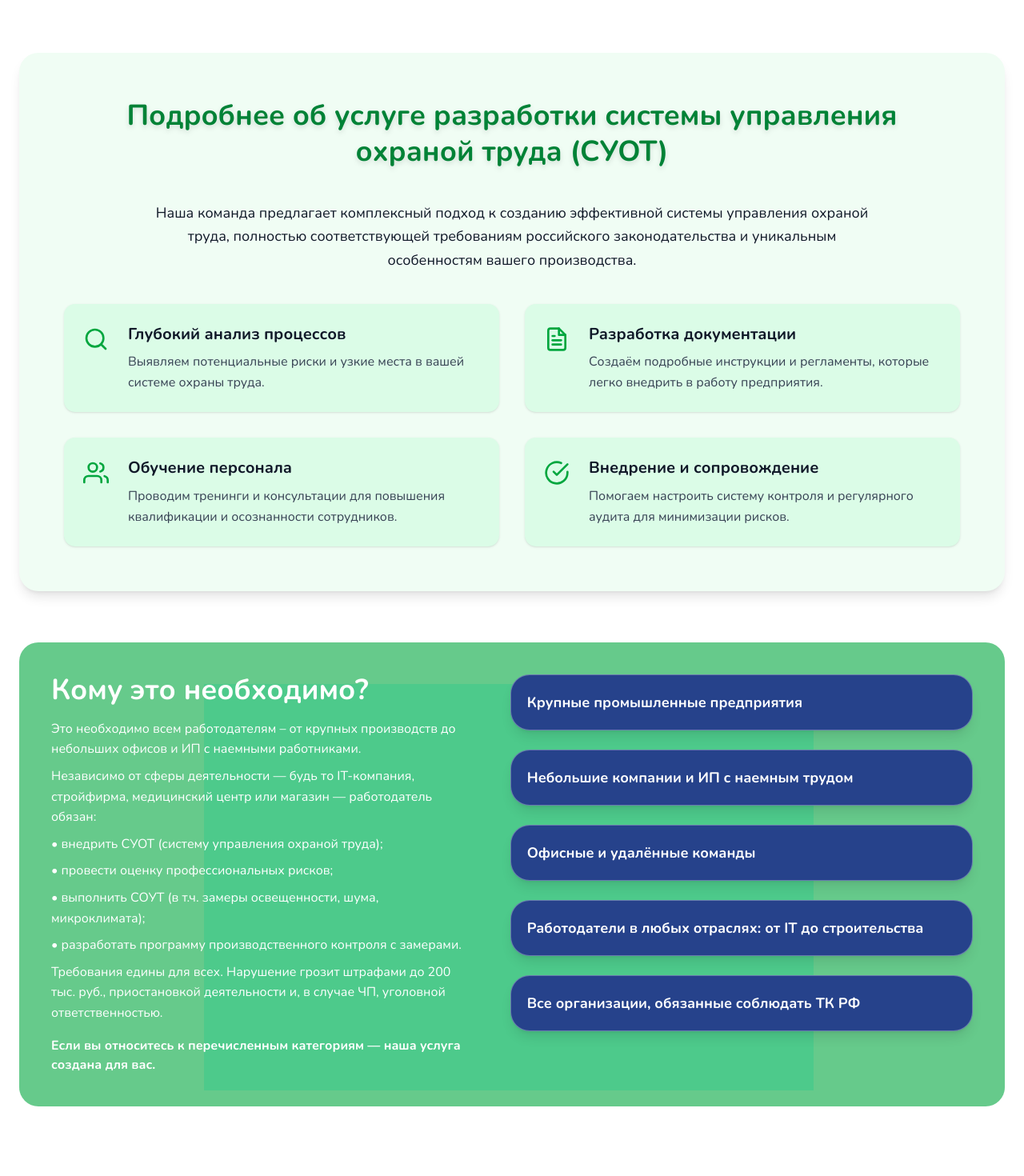
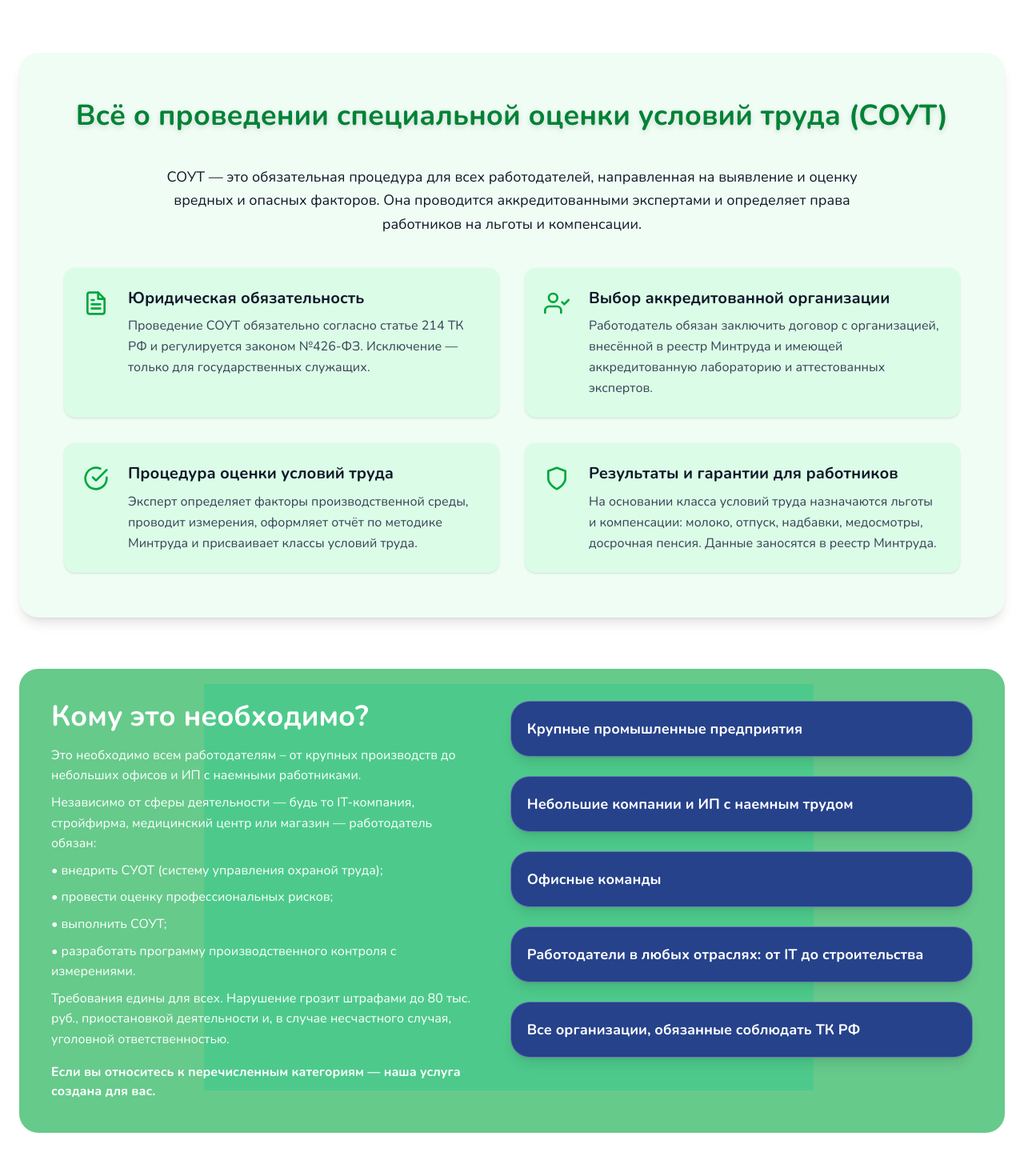
Before and after one commit to lgetester2019/AOPF, a Next.js app: page /services/audit in a window 1280 px wide. Shown: the part 1940-3410 px from the top of the page at 80% size. Built offline with nearby package versions, Linux system fonts and the light colour scheme.

Commit message:
Update services page

```diff
--- a/src/app/services/audit/page.tsx
+++ b/src/app/services/audit/page.tsx
@@ -108,9 +108,6 @@ export default function SUOTFullPage() {
                 <OtherServices currentHref="/services/audit" />
 <ContactMap></ContactMap>
 
-
-
-
             </main>
 
             <Footer></Footer>
--- a/src/app/services/risk/page.tsx
+++ b/src/app/services/risk/page.tsx
@@ -14,6 +14,11 @@ import Certificates from "@/components/Certificates";
 import BenefitsBlock from "@/components/BenefitsBlock";
 import PricePreview from "@/components/PricePreview";
 import AudienceBlock from "@/components/AudienceBlock";
+import ServiceBlock from "@/components/ServiceBlock";
+import ServiceProcess from "@/components/ServiceProcess";
+import Reviews from "@/components/Review";
+import AuditFAQ from "@/components/AuditFAQ";
+import ContactMap from "@/components/ContactMap";
 
 export const metadata = {
     title: "Оценка профессиональных рисков — охрана труда на практике",
@@ -237,18 +242,22 @@ export default function RiskAssessmentPage() {
                     </Accordion>
                 </section>
                 <BenefitsBlock></BenefitsBlock>
-
-                <Certificates />
+                <ServiceBlock></ServiceBlock>
+                <AudienceBlock/>
+                <ServiceProcess></ServiceProcess>
+                <ContactForm></ContactForm>
+                <Reviews></Reviews>
                 <PricePreview
                     title="Оценка профессиональных рисков"
                     data={riskData}
                     href="/prices#risk"
                 />
+                <ClientsSection />
+                <AuditFAQ></AuditFAQ>
+                <Certificates />
                 <OtherServices currentHref="/services/risk" />
-                <ClientsSection />
-                <AudienceBlock/>
 
-                <ContactForm></ContactForm>
+                <ContactMap></ContactMap>
 
             </main>
 
--- a/src/app/services/sout/page.tsx
+++ b/src/app/services/sout/page.tsx
@@ -14,6 +14,11 @@ import Certificates from "@/components/Certificates";
 import BenefitsBlock from "@/components/BenefitsBlock";
 import PricePreview from "@/components/PricePreview";
 import AudienceBlock from "@/components/AudienceBlock";
+import ServiceBlock from "@/components/ServiceBlock";
+import ServiceProcess from "@/components/ServiceProcess";
+import Reviews from "@/components/Review";
+import AuditFAQ from "@/components/AuditFAQ";
+import ContactMap from "@/components/ContactMap";
 
 export const metadata = {
     title: "Специальная оценка условий труда (СОУТ) — профессионально и с гарантией",
@@ -181,18 +186,22 @@ export default function SOUTFullPage() {
                     </ul>
                 </section>
                 <BenefitsBlock></BenefitsBlock>
-
-                <Certificates />
+                <ServiceBlock></ServiceBlock>
+                <AudienceBlock/>
+                <ServiceProcess></ServiceProcess>
+                <ContactForm></ContactForm>
+                <Reviews></Reviews>
                 <PricePreview
                     title="Специальная оценка условий труда (СОУТ)"
                     data={soutData}
                     href="/prices#sout"
                 />
+                <ClientsSection />
+                <AuditFAQ></AuditFAQ>
+                <Certificates />
                 <OtherServices currentHref="/services/sout"/>
-                <ClientsSection />
-                <AudienceBlock/>
 
-                <ContactForm></ContactForm>
+                <ContactMap></ContactMap>
             </main>
 
 
--- a/src/components/AudienceBlock.tsx
+++ b/src/components/AudienceBlock.tsx
@@ -9,16 +9,16 @@ export default function AudienceBlock() {
 
         • внедрить СУОТ (систему управления охраной труда);
         • провести оценку профессиональных рисков;
-        • выполнить СОУТ (в т.ч. замеры освещенности, шума, микроклимата);
-        • разработать программу производственного контроля с замерами.
+        • выполнить СОУТ;
+        • разработать программу производственного контроля с измерениями.
 
-        Требования едины для всех. Нарушение грозит штрафами до 200 тыс. руб., приостановкой деятельности и, в случае ЧП, уголовной ответственностью.
+        Требования едины для всех. Нарушение грозит штрафами до 80 тыс. руб., приостановкой деятельности и, в случае несчастного случая, уголовной ответственностью.
     `;
 
     const points = [
         "Крупные промышленные предприятия",
         "Небольшие компании и ИП с наемным трудом",
-        "Офисные и удалённые команды",
+        "Офисные команды",
         "Работодатели в любых отраслях: от IT до строительства",
         "Все организации, обязанные соблюдать ТК РФ",
     ];
--- a/src/components/BenefitsBlock.tsx
+++ b/src/components/BenefitsBlock.tsx
@@ -29,7 +29,7 @@ export default function BenefitsBlock() {
                             <div>
                                 <h3 className="font-semibold text-lg">Современное оснащение</h3>
                                 <p className="text-sm text-white/90 mt-1">
-                                    Лаборатория и точные приборы: шум, микроклимат, вибрация и др.
+                                    Лаборатория выполняет измерения приборами 1го класса точности: шум, вибрация, микроклимат и т.д.
                                 </p>
                             </div>
                         </div>
--- a/src/components/ServiceBlock.tsx
+++ b/src/components/ServiceBlock.tsx
@@ -1,43 +1,42 @@
 import React from "react";
-import { FiSearch, FiFileText, FiUsers, FiCheckCircle } from "react-icons/fi";
+import { FiFileText, FiCheckCircle, FiUserCheck, FiShield } from "react-icons/fi";
 
 const ServiceBlock: React.FC = () => {
     const items = [
         {
-            icon: <FiSearch className="text-green-600 w-6 h-6 sm:w-8 sm:h-8 shrink-0" />,
-            title: "Глубокий анализ процессов",
+            icon: <FiFileText className="text-green-600 w-6 h-6 sm:w-8 sm:h-8 shrink-0" />,
+            title: "Юридическая обязательность",
             description:
-                "Выявляем потенциальные риски и узкие места в вашей системе охраны труда.",
+                "Проведение СОУТ обязательно согласно статье 214 ТК РФ и регулируется законом №426-ФЗ. Исключение — только для государственных служащих.",
         },
         {
-            icon: <FiFileText className="text-green-600 w-6 h-6 sm:w-8 sm:h-8 shrink-0" />,
-            title: "Разработка документации",
+            icon: <FiUserCheck className="text-green-600 w-6 h-6 sm:w-8 sm:h-8 shrink-0" />,
+            title: "Выбор аккредитованной организации",
             description:
-                "Создаём подробные инструкции и регламенты, которые легко внедрить в работу предприятия.",
-        },
-        {
-            icon: <FiUsers className="text-green-600 w-6 h-6 sm:w-8 sm:h-8 shrink-0" />,
-            title: "Обучение персонала",
-            description:
-                "Проводим тренинги и консультации для повышения квалификации и осознанности сотрудников.",
+                "Работодатель обязан заключить договор с организацией, внесённой в реестр Минтруда и имеющей аккредитованную лабораторию и аттестованных экспертов.",
         },
         {
             icon: <FiCheckCircle className="text-green-600 w-6 h-6 sm:w-8 sm:h-8 shrink-0" />,
-            title: "Внедрение и сопровождение",
+            title: "Процедура оценки условий труда",
             description:
-                "Помогаем настроить систему контроля и регулярного аудита для минимизации рисков.",
+                "Эксперт определяет факторы производственной среды, проводит измерения, оформляет отчёт по методике Минтруда и присваивает классы условий труда.",
+        },
+        {
+            icon: <FiShield className="text-green-600 w-6 h-6 sm:w-8 sm:h-8 shrink-0" />,
+            title: "Результаты и гарантии для работников",
+            description:
+                "На основании класса условий труда назначаются льготы и компенсации: молоко, отпуск, надбавки, медосмотры, досрочная пенсия. Данные заносятся в реестр Минтруда.",
         },
     ];
 
     return (
         <section className="bg-green-50 rounded-3xl px-2 py-6 sm:p-14 my-12 sm:my-16 shadow-lg max-w-[1350px] mx-auto text-gray-900">
             <h2 className="text-2xl sm:text-4xl font-extrabold mb-8 sm:mb-10 text-green-700 drop-shadow-md text-center leading-tight">
-                Подробнее об услуге разработки системы управления охраной труда (СУОТ)
+                Всё о проведении специальной оценки условий труда (СОУТ)
             </h2>
 
             <p className="text-base sm:text-lg leading-relaxed mb-10 max-w-[600px] sm:max-w-[900px] mx-auto text-center px-4 sm:px-0">
-                Наша команда предлагает комплексный подход к созданию эффективной системы управления охраной труда, полностью
-                соответствующей требованиям российского законодательства и уникальным особенностям вашего производства.
+                СОУТ — это обязательная процедура для всех работодателей, направленная на выявление и оценку вредных и опасных факторов. Она проводится аккредитованными экспертами и определяет права работников на льготы и компенсации.
             </p>
 
             <ul className="max-w-[1350px] mx-auto grid grid-cols-1 gap-6 sm:grid-cols-2 sm:gap-8 px-4 sm:px-0">
```
Also changed, not shown: src/app/services/measurement/page.tsx (+14 -8 lines), src/components/AuditFAQ.tsx (+24 -11 lines).
